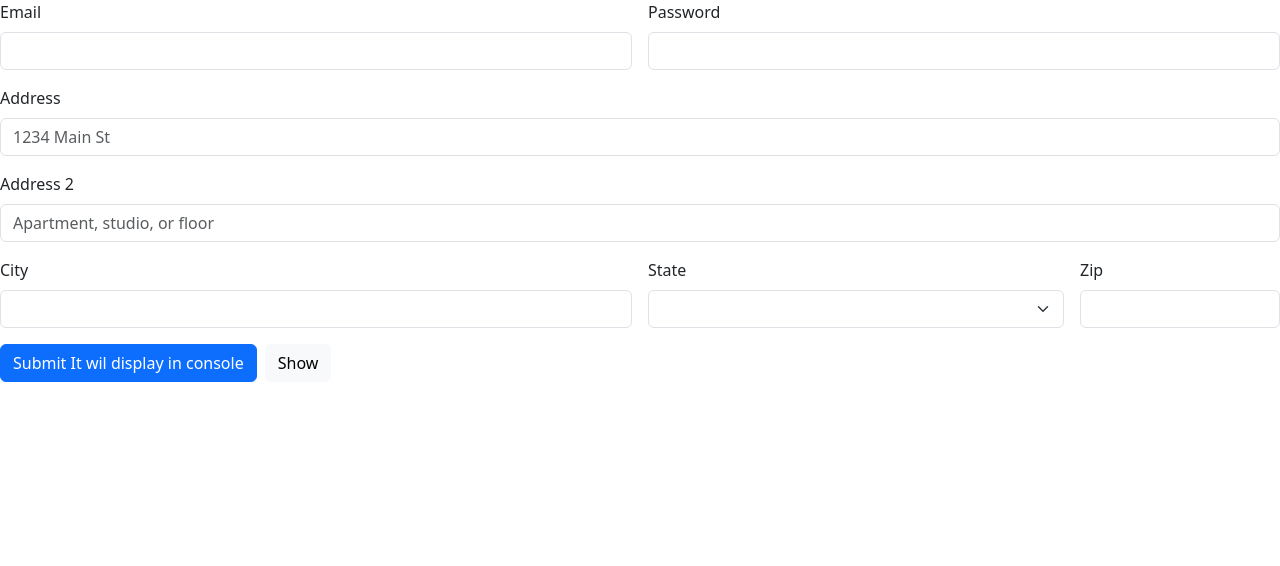
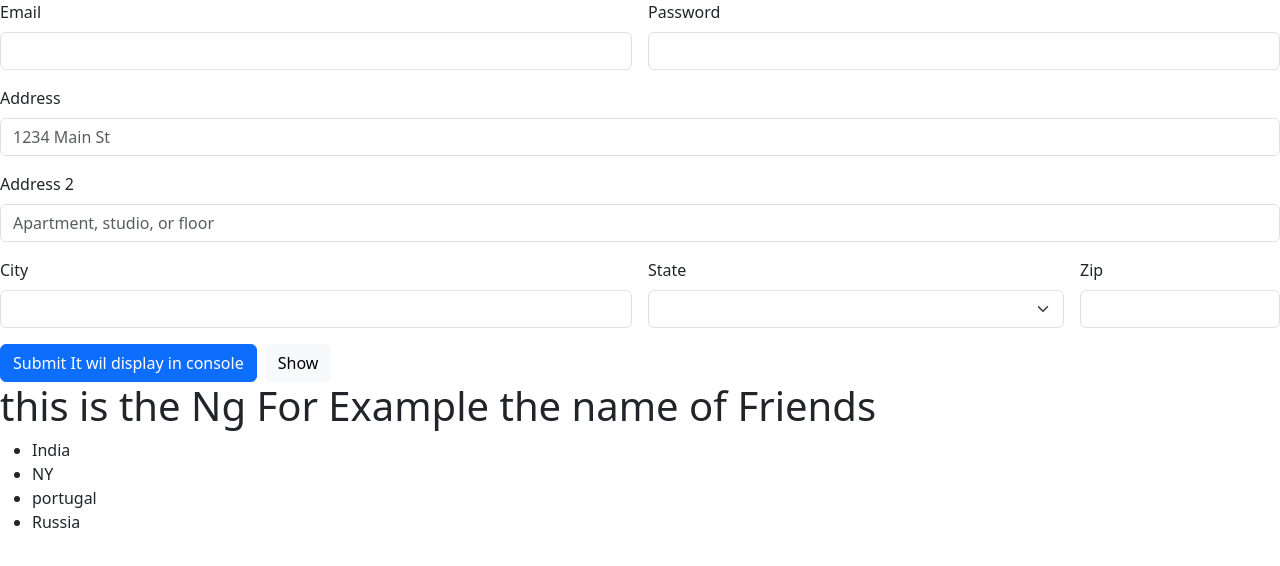
Before and after one commit to The-wizardo/Angular-practice, an Angular app: page / in a window 1280 px wide. Shown: the top 566 px of the page. Built offline with nearby package versions, Linux system fonts and the light colour scheme.

Commit message:
this is to demonstrate the ngfor loop added in app.component.html

```diff
--- a/src/app/app.component.html
+++ b/src/app/app.component.html
@@ -1 +1,2 @@
 <app-user></app-user>
+<app-ng-for></app-ng-for>
```
